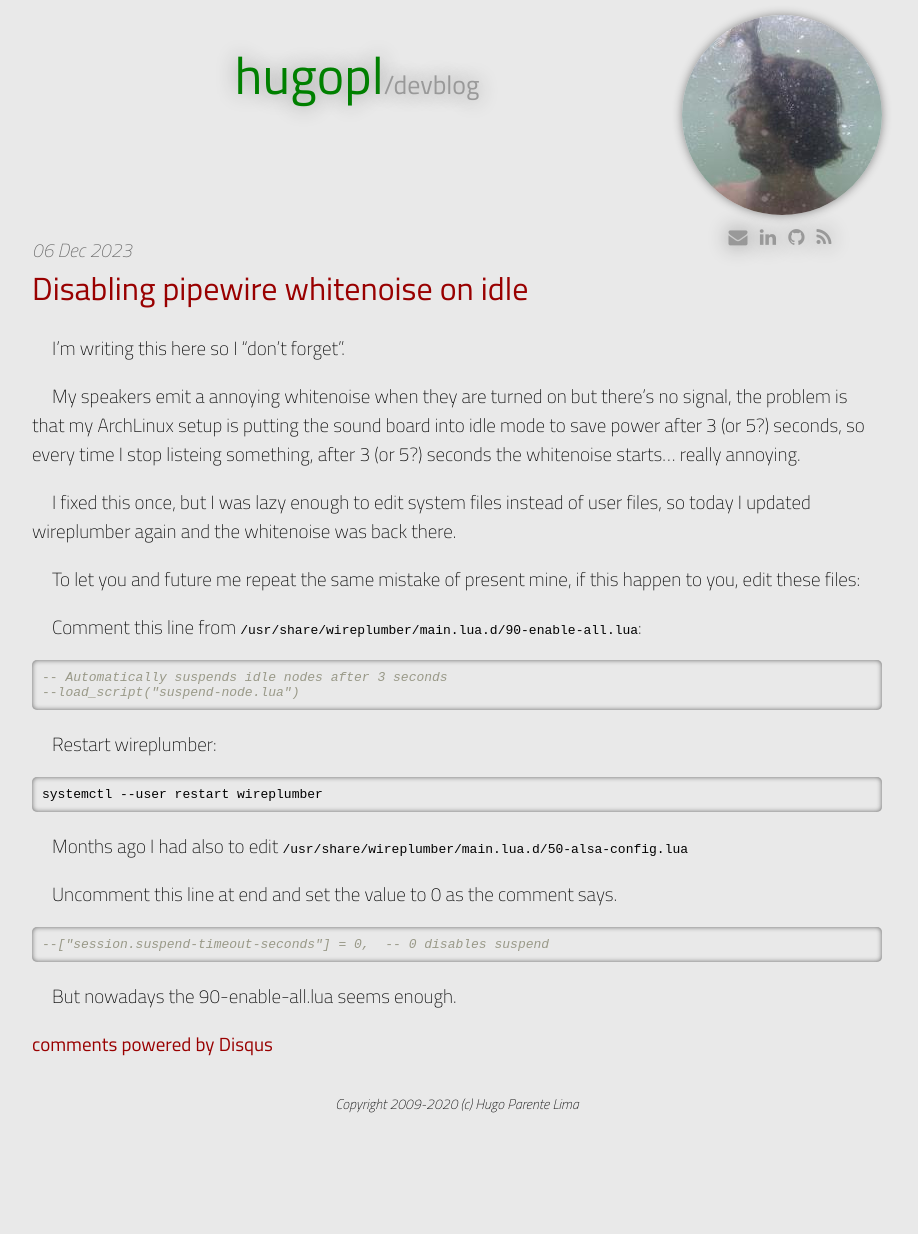
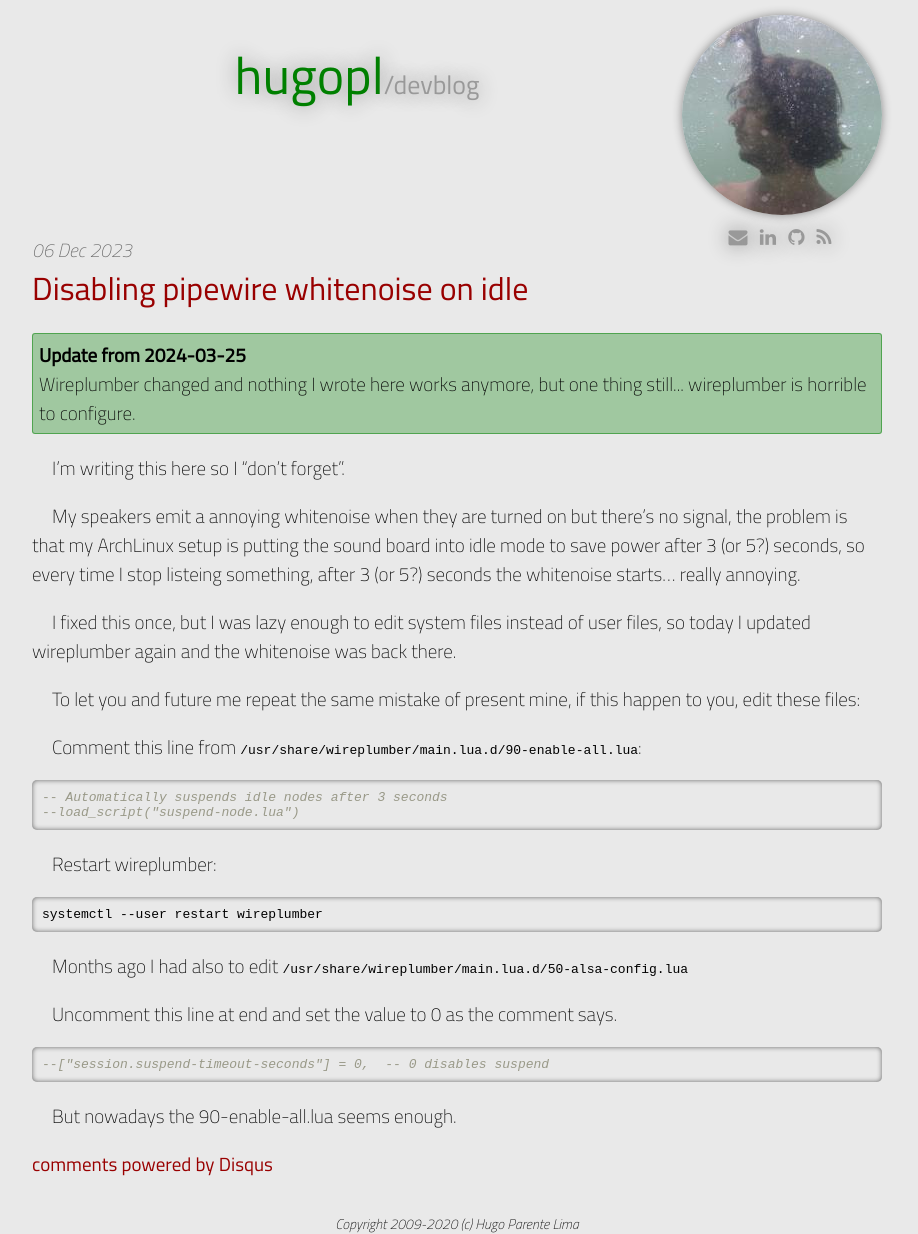
Before and after one commit to hugopl/hugopl.github.io, a Jekyll site: the page built from _posts/2023-12-06-disable-whitenoise-on-idle.markdown, in a window 1280 px wide. Shown: the whole page, without its empty margins (183-1101 px from the left). Built offline with Jekyll 4.4.1, drawn with Linux system fonts in a browser that asks for light colours; comment, search, counter and statistics services are not loaded; before the commit the page ends 1114 px from its top, so only the background shows below that.

Commit message:
Fix typos.

```diff
--- a/_posts/2014-05-06-Ruby-Creator.markdown
+++ b/_posts/2014-05-06-Ruby-Creator.markdown
@@ -54,7 +54,7 @@ The features I want to write ASAP are:
 Hmmm, there's no docs at all, so consider the next lines as a documentation:
 
 * Clone the QtCreator sources and go to the tag v3.1.0.
-* Compile and install me [beloved build system](http://meique.org/), there's a [AUR](https://aur.archlinux.org/packages/meique-git/) package for it.
+* Compile and install my [beloved build system](http://meique.org/), there's a [AUR](https://aur.archlinux.org/packages/meique-git/) package for it.
 * Clone the plugin on [github](https://github.com/hugopl/RubyCreator).
 * On the plugin directory, type:
 {% highlight bash %}
--- a/_posts/2023-12-06-disable-whitenoise-on-idle.markdown
+++ b/_posts/2023-12-06-disable-whitenoise-on-idle.markdown
@@ -3,6 +3,11 @@ layout: post
 title:  "Disabling pipewire whitenoise on idle"
 tags: pipewire wireplumber
 ---
+
+<div class="info">
+<strong>Update from 2024-03-25</strong><br>
+Wireplumber changed and nothing I wrote here works anymore, but one thing still... wireplumber is horrible to configure.
+</div>
 
 I'm writing this here so I "don't forget".
 
--- a/css/main.css
+++ b/css/main.css
@@ -206,3 +206,10 @@ kbd {
     padding: 2px 4px;
     white-space: nowrap;
 }
+
+.info {
+  border: 1px solid #00800080;
+  border-radius: 3px;
+  background-color: #00800050;
+  padding: 6px;
+}
```
